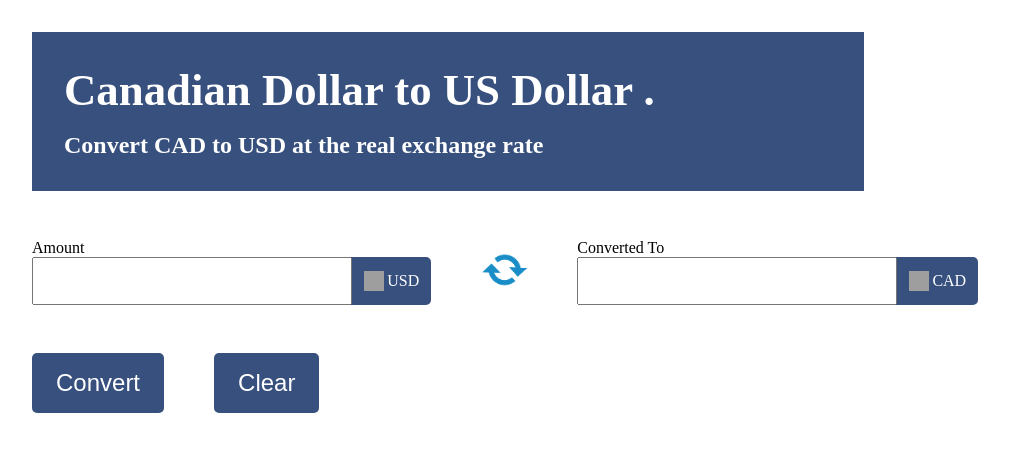
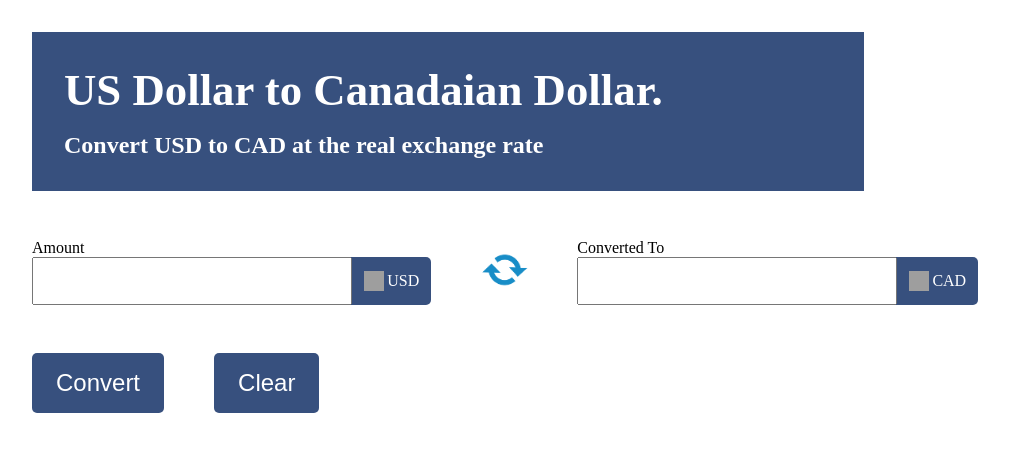
Before and after one commit to bikashvicious/BikashSapkota_C0911133_Assignment4-5, a plain HTML site: page index.html in a window 1280 px wide. Shown: the whole page, without its empty margins (208-1217 px from the left). Drawn offline with Linux system fonts and the light colour scheme; grey boxes are pictures that could not be loaded.

Commit message:
made change in h1

```diff
--- a/index.html
+++ b/index.html
@@ -14,8 +14,8 @@
     <div class="container-box">
       <!-- Top section containing the title and description -->
       <div class="top-section">
-        <h1>Canadian Dollar to US Dollar <span>.</span></h1>
-        <h4>Convert CAD to USD at the real exchange rate</h4>
+        <h1> US Dollar to Canadaian Dollar.</h1>
+        <h4>Convert USD to CAD at the real exchange rate</h4>
       </div>
       <!-- Main section containing the conversion inputs -->
       <div class="main-section">
```
